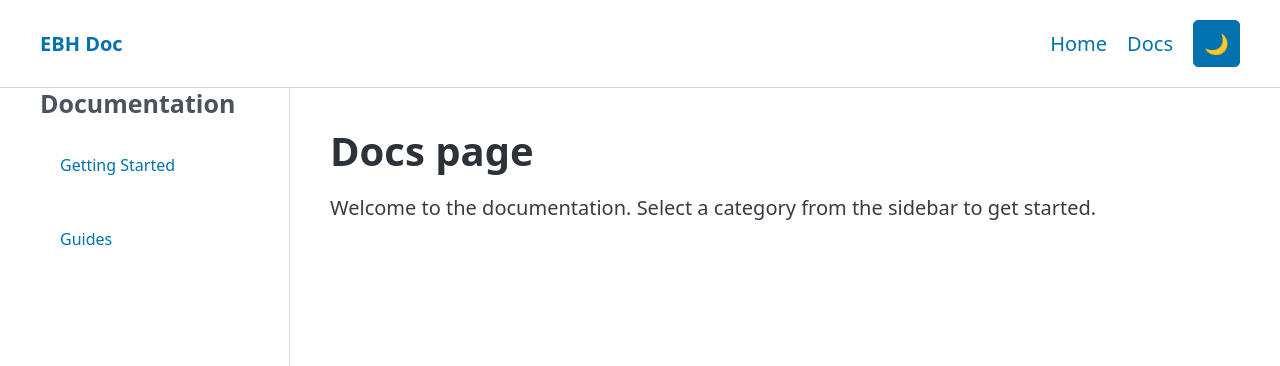
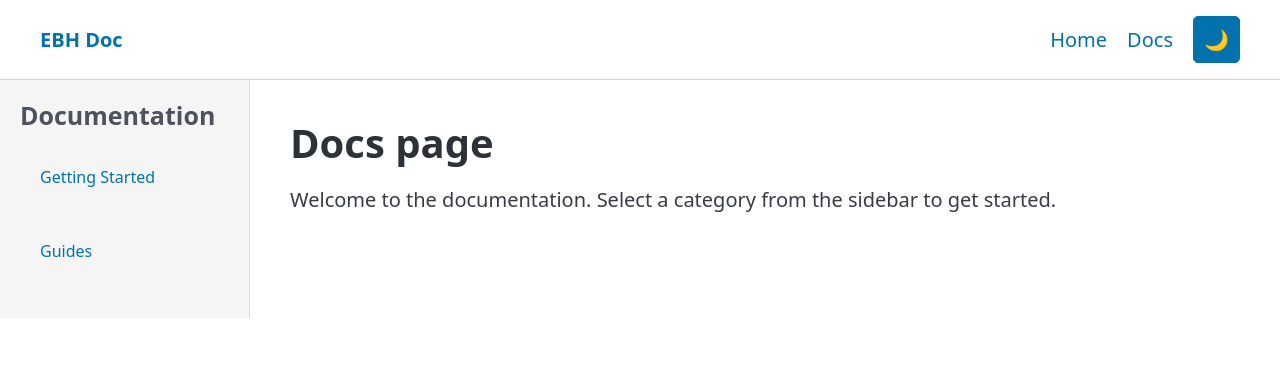
Before and after one commit to nedalturas/ebhdocsite, an Eleventy site: page src/docs.njk in a window 1280 px wide. Shown: the top 366 px of the page. Built offline with nearby package versions, Linux system fonts and the light colour scheme; Eleventy itself is replaced by a stand-in of ours; files that its build step writes are made by us from their sources.

Commit message:
trying to fix the docs layout

```diff
--- a/src/_includes/components/navbar.njk
+++ b/src/_includes/components/navbar.njk
@@ -8,6 +8,9 @@
             top: 0;
             position: sticky;
             z-index: 100;
+            height: 80px;
+            display: flex;
+            align-items: center;
         }
     </style>
 </head>
--- a/src/_includes/docs-layout.njk
+++ b/src/_includes/docs-layout.njk
@@ -16,7 +16,13 @@
 
 <body>
   {% block content %}
-  <div class="parent container">
+
+  <div class="container">
+
+  </div>
+  <div class="parent">
+
+
     <aside class="sidebar">
       <h4>Documentation</h4>
       <nav>
--- a/src/css/docs.css
+++ b/src/css/docs.css
@@ -3,14 +3,16 @@
 
 .parent{
     display: flex;
-    height: 100vh;
+    height: calc(100vh-80px);
 }
 
 .sidebar {
-  /* background: #f5f5f5; */
+  /* height: calc(100vh-80px); */
   width: 250px;
-  /* padding: 1rem 1rem; */
+  background: #f5f5f5;
   border-right: 1px solid #ddd;
+  overflow-y: auto;
+  padding: 20px;
 }
 
 .sidebar h2 {
@@ -45,19 +47,18 @@
   list-style: none;
   max-height: 0;
   overflow: hidden;
-  transition: max-height 0.3s ease;
   font-size: 0.75rem;
 }
 
 .category.open .category-links {
   max-height: 500px;
-  margin-top: 0.5rem;
+  /* margin-top: 0.5rem; */
 }
-
+/*
 .category-links li {
   margin-bottom: 0.25rem;
 
-}
+} */
 
 .category-links a {
   text-decoration: none;
@@ -65,7 +66,7 @@
   display: block;
   /* padding: 0.5rem 0.75rem; */
   /* border-radius: 4px; */
-  transition: background 0.2s;
+  /* transition: background 0.2s; */
   margin-left: 2em;
 }
 
```
Also changed, not shown: 7 other files.
